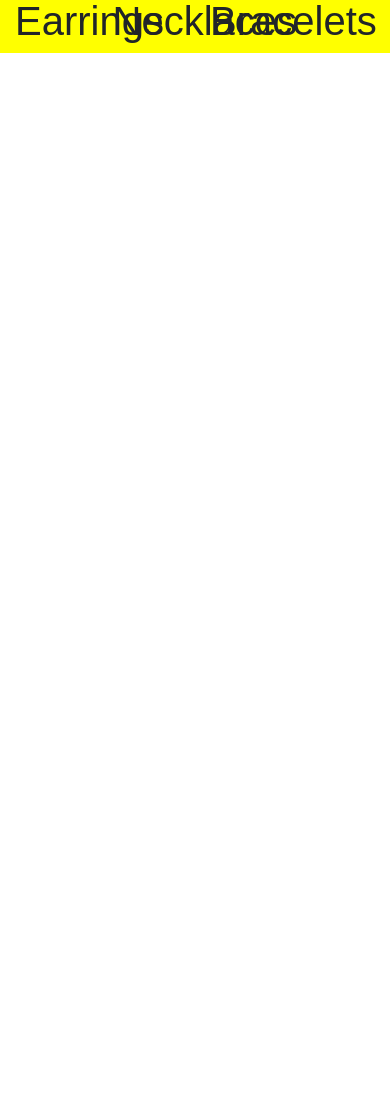
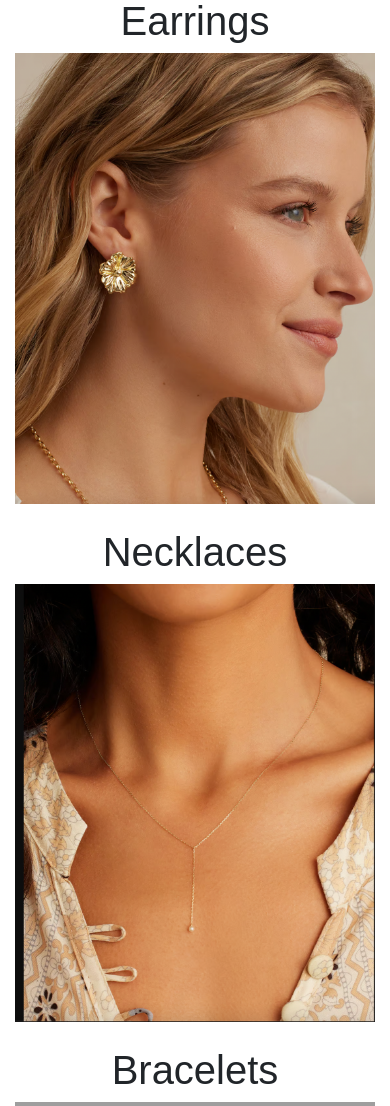
Before and after one commit to Mayamariaruth/lohana, a Django app: page / in a window 390 px wide. Shown: the part 75-1181 px from the top of the page. Before the commit the page ends 128 px from the top, so only its background shows below. Run offline with Django 3.2, Linux system fonts and the light colour scheme; some libraries are stand-ins or nearby versions; some web fonts are replaced; grey boxes are pictures that could not be loaded.

Commit message:
add home page images for each title and first products to media folder

```diff
--- a/home/templates/home/index.html
+++ b/home/templates/home/index.html
@@ -1,17 +1,26 @@
 {% extends "base.html" %}
-
+{% load static %}
 
 {% block content %}
     <main class="container">
         <div class="row">
-        <div class="col-3">
-            <h1 class="home-title uppercase">Earrings</h1>
+            <div class="col-md-4 mb-4">
+                <div class="position-relative">
+                    <h1 class="home-title uppercase text-center">Earrings</h1>
+                    <img src="{% static 'images/camil-18k-flora-home.png' %}" alt="Woman wearing gold earrings" class="img-fluid">
                 </div>
-        <div class="col-3">
-            <h1 class="home-title uppercase">Necklaces</h1>
             </div>
-        <div class="col-3">
-            <h1 class="home-title uppercase">Bracelets</h1>
+            <div class="col-md-4 mb-4">
+                <div class="position-relative">
+                    <h1 class="home-title uppercase text-center">Necklaces</h1>
+                    <img src="{% static 'images/pearl-14k-pearl-home.png' %}" alt="Woman's neck wearing gold necklace" class="img-fluid">
+                </div>
+            </div>
+            <div class="col-md-4 mb-4">
+                <div class="position-relative">
+                    <h1 class="home-title uppercase text-center">Bracelets</h1>
+                    <img src="{% static 'images/poppy-18k-set-home.png' %}" alt="Woman's arm wearing gold bracelet" class="img-fluid">
+                </div>
             </div>
         </div>
     </main>
--- a/lohana/urls.py
+++ b/lohana/urls.py
@@ -1,9 +1,11 @@
 from django.contrib import admin
 from django.urls import path, include
+from django.conf import settings
+from django.conf.urls.static import static
 
 
 urlpatterns = [
     path('admin/', admin.site.urls),
     path('accounts/', include('allauth.urls')),
     path('', include('home.urls')),
-]
+] + static(settings.MEDIA_URL, document_root=settings.MEDIA_ROOT)
--- a/static/css/style.css
+++ b/static/css/style.css
@@ -30,7 +30,6 @@ body {
 /* Home page */
 main {
     margin-top: 4.5rem;
-    background-color: yellow;
 }
 
 .home-title {
```
Also changed, not shown: media/CAMIL-18K-FLORA.png (added), media/PEARL-14K-PEARL.png (added), media/POPPY-18K-SET.png (added), static/images/camil-18k-flora-home.png (added), static/images/pearl-14k-pearl-home.png (added), 1 other file. Lines whose indentation alone changed are shown as unchanged.
